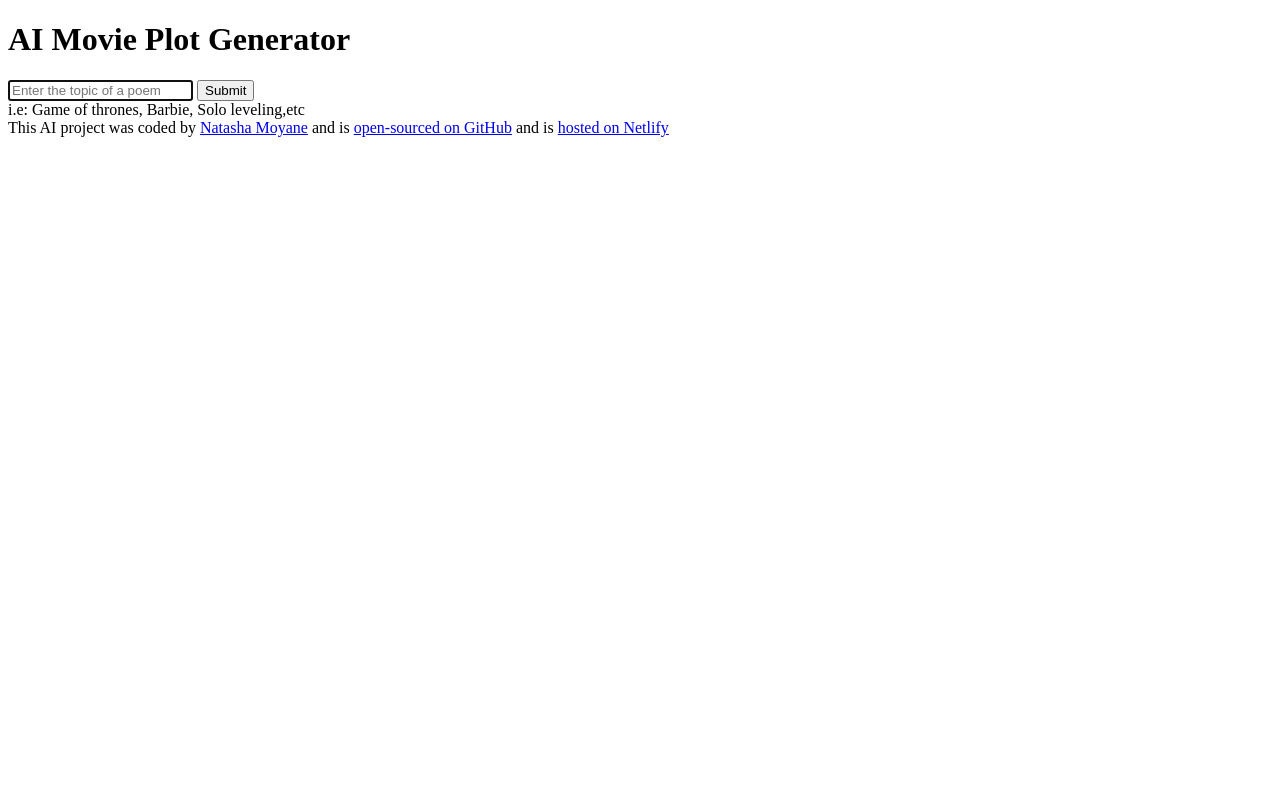
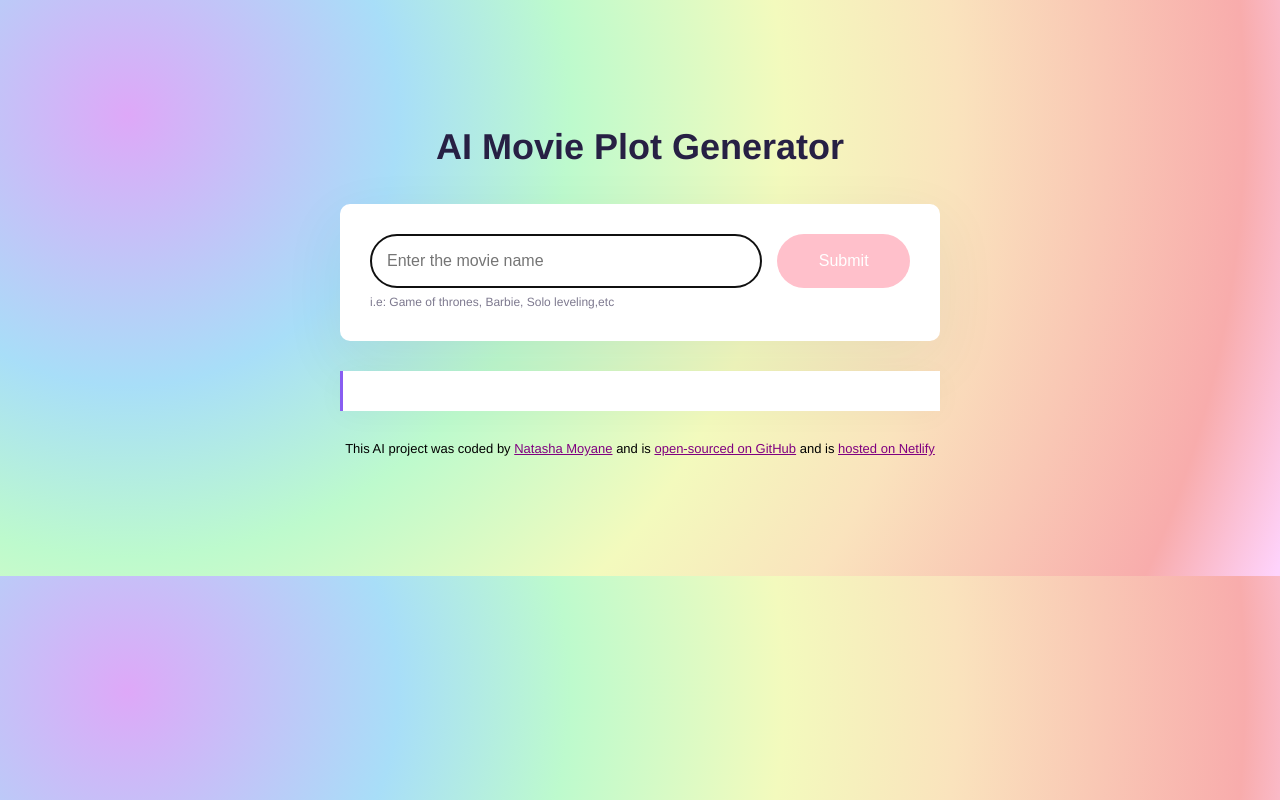
Before and after one commit to Natasha2702/movie-plot-generator, a plain HTML site: page index.html in a window 1280 px wide. Drawn offline with nearby package versions, Linux system fonts and the light colour scheme.

Commit message:
added styling

```diff
--- a/index.html
+++ b/index.html
@@ -18,7 +18,7 @@
             <form id="movie-generator-form">
               <input
                 type="text"
-                placeholder="Enter the topic of a poem"
+                placeholder="Enter the movie name"
                 autofocus
                 required
                 autocomplete="off"
--- a/src/style.css
+++ b/src/style.css
@@ -0,0 +1,91 @@
+body {
+    background: radial-gradient(circle at 10% 20%, rgb(222, 168, 248) 0%, rgb(168, 222, 248) 21.8%, rgb(189, 250, 205) 35.6%, rgb(243, 250, 189) 52.9%, rgb(250, 227, 189) 66.8%, rgb(248, 172, 172) 90%, rgb(254, 211, 252) 99.7%);;
+    font-family: Helvetica, Arial, sans-serif;
+  }
+
+  a {
+    color: purple ;
+  }
+
+  .container {
+    margin: 120px auto;
+    max-width: 600px;
+  }
+
+  header {
+    margin-bottom: 30px;
+  }
+
+  h1 {
+    text-align: center;
+    font-weight: 800;
+    font-size: 36px;
+    line-height: 1.5;
+    color: #272044;
+  }
+
+  .form-container {
+    padding: 30px;
+    background-color: white;
+    box-shadow: 0px 20px 60px rgba(65, 50, 100, 0.08);
+    border-radius: 10px;
+    margin-bottom: 30px;
+  }
+
+  form{ display: flex;}
+
+  .instructions {
+    padding: 16px;
+    border: 1px solid rgba(39, 33, 66, 0.5);
+    width: 80%;
+    font-size: 16px;
+    border-radius: 50px;
+    line-height: 20px;
+    color: #272044;
+  }
+
+  .submit-button {
+    margin-left: 15px;
+    background: pink;
+    color: white;
+    border: none;
+    width: 150px;
+    font-size: 16px;
+    border-radius: 50px;
+    padding: 14px 24px;
+  }
+
+  .plot {
+    font-size: 10px;
+    background-color: #fff;
+    padding: 20px;
+    line-height: 2;
+    border-left: 3px solid #885df1;
+    box-shadow: 0px 4px 30px 0px rgba(39, 33, 66, 0.03);
+  }
+
+.hint {
+  line-height: 1.5;
+  margin-top: 5px;
+  opacity: 0.6;
+  font-size: 12px;
+  color: #272044;
+}
+
+
+ /* .hidden {
+  display: none;
+}
+
+.plot strong {
+  color: pink;
+}*/
+
+
+
+
+  footer {
+    text-align: center;
+    font-size: 13px;
+    margin-top: 30px;
+}
```
